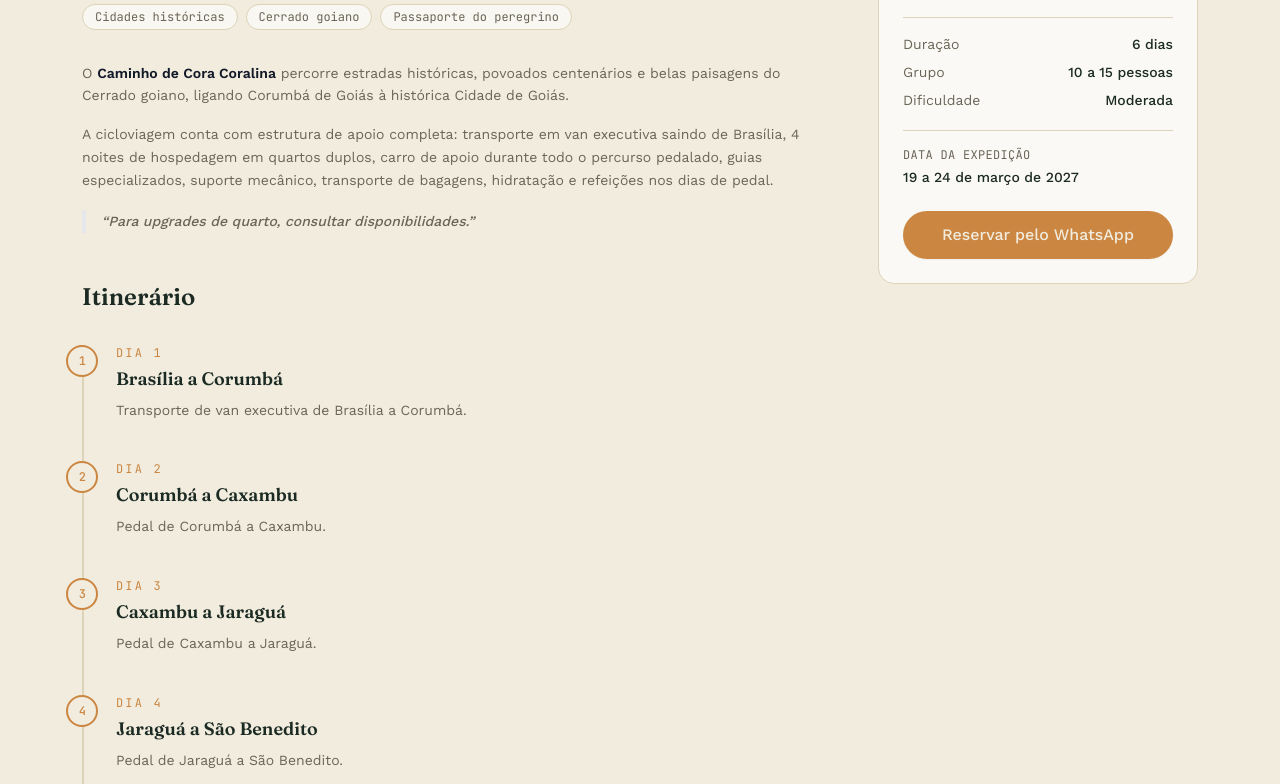
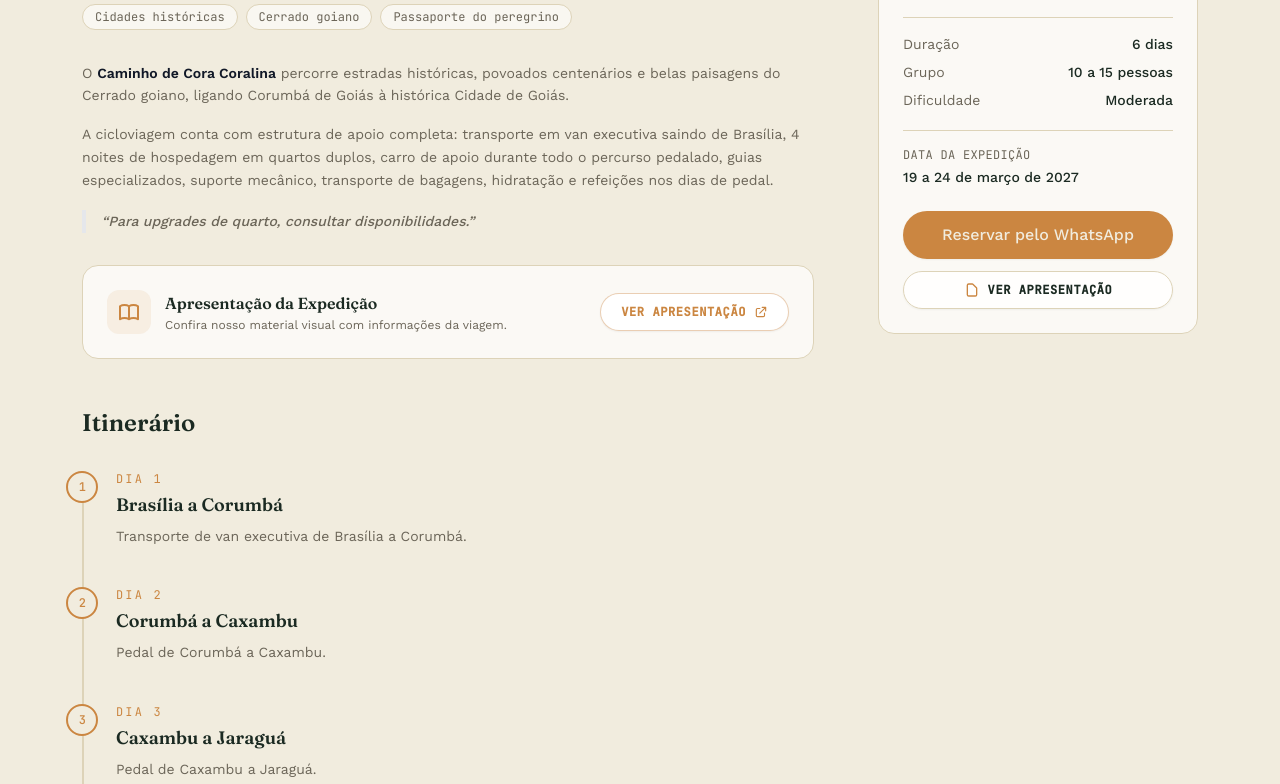
Before and after one commit to phamaralbr/siriema, an Astro site: page /siriema/expedicoes/caminho-de-cora in a window 1280 px wide. Shown: the part 876-1660 px from the top of the page. Built offline with nearby package versions, Linux system fonts and the light colour scheme; Astro itself is replaced by a stand-in of ours.

Commit message:
adding slideshow url to expedition page

```diff
--- a/public/admin/config.yml
+++ b/public/admin/config.yml
@@ -151,6 +151,12 @@ collections:
             default: "Olá! Vi o catálogo de expedições e gostaria de mais informações."
             required: false
 
+          - label: "Link da apresentação / slides (opcional)"
+            name: "presentationUrl"
+            widget: "string"
+            required: false
+            hint: "Link público para Google Slides, Canva, Google Drive ou PDF do caderno de expedição."
+
           - label: "Descrição completa"
             name: "body"
             widget: "markdown"
--- a/src/content.config.ts
+++ b/src/content.config.ts
@@ -70,6 +70,9 @@ const expeditions = defineCollection({
       // for só um dia ou você preferir mostrar uma única data.
       endDate: z.preprocess(blankToUndefined, z.coerce.date().optional()),
 
+      // Link para apresentação/slides ou PDF do caderno de expedição (opcional)
+      presentationUrl: z.preprocess(blankToUndefined, z.string().optional()),
+
       // Marque quando não houver mais vagas. O site esmaece a imagem,
       // mostra um selo "Esgotado" e remove os botões de reserva —
       // continua aparecendo no catálogo, só não dá mais pra reservar.
--- a/src/content/expeditions/caminho-de-cora/index.md
+++ b/src/content/expeditions/caminho-de-cora/index.md
@@ -44,6 +44,7 @@ includes:
   - "Todas as refeições nos dias de pedal inclusas"
 excludes: []
 whatsappMessage: "Olá! Gostaria de mais informações sobre o Caminho de Cora Coralina (19 a 24 de março)."
+presentationUrl: "https://drive.google.com/file/d/1Fw-TsOoa3x7AhHMVznYihbmCjIxyxWN0/view?usp=drive_link"
 ---
 
 O **Caminho de Cora Coralina** percorre estradas históricas, povoados centenários e belas paisagens do Cerrado goiano, ligando Corumbá de Goiás à histórica Cidade de Goiás.
--- a/src/pages/expedicoes/[slug].astro
+++ b/src/pages/expedicoes/[slug].astro
@@ -92,6 +92,33 @@ const ctaLink = whatsappLink(
           <Content />
         </div>
 
+        {e.presentationUrl && (
+          <div class="mt-8 flex flex-col items-start justify-between gap-4 rounded-2xl border border-sand bg-white/70 p-5 sm:flex-row sm:items-center sm:p-6">
+            <div class="flex items-center gap-3.5">
+              <div class="flex h-11 w-11 shrink-0 items-center justify-center rounded-xl bg-rust/10 text-rust">
+                <svg xmlns="http://www.w3.org/2000/svg" class="h-6 w-6" fill="none" viewBox="0 0 24 24" stroke="currentColor" stroke-width="2">
+                  <path stroke-linecap="round" stroke-linejoin="round" d="M12 6.253v13m0-13C10.832 5.477 9.246 5 7.5 5S4.168 5.477 3 6.253v13C4.168 18.477 5.754 18 7.5 18s3.332.477 4.5 1.253m0-13C13.168 5.477 14.754 5 16.5 5c1.747 0 3.332.477 4.5 1.253v13C19.832 18.477 18.247 18 16.5 18c-1.746 0-3.332.477-4.5 1.253" />
+                </svg>
+              </div>
+              <div>
+                <h3 class="font-display text-base font-semibold text-ink">Apresentação da Expedição</h3>
+                <p class="mt-0.5 text-xs text-stone">Confira nosso material visual com informações da viagem.</p>
+              </div>
+            </div>
+            <a
+              href={e.presentationUrl}
+              target="_blank"
+              rel="noopener noreferrer"
+              class="inline-flex w-full shrink-0 items-center justify-center gap-2 rounded-full border border-rust/40 bg-white px-5 py-2.5 font-mono text-xs font-semibold uppercase tracking-wider text-rust shadow-sm transition-all hover:bg-rust hover:text-parchment sm:w-auto"
+            >
+              Ver Apresentação
+              <svg xmlns="http://www.w3.org/2000/svg" class="h-3.5 w-3.5" fill="none" viewBox="0 0 24 24" stroke="currentColor" stroke-width="2">
+                <path stroke-linecap="round" stroke-linejoin="round" d="M10 6H6a2 2 0 00-2 2v10a2 2 0 002 2h10a2 2 0 002-2v-4M14 4h6m0 0v6m0-6L10 14" />
+              </svg>
+            </a>
+          </div>
+        )}
+
         <div class="mt-12">
           <ItineraryTimeline itinerary={e.itinerary} />
         </div>
@@ -149,6 +176,20 @@ const ctaLink = whatsappLink(
             {priceFormatted ? 'Reservar pelo WhatsApp' : 'Consultar pelo WhatsApp'}
           </a>
         )}
+
+        {e.presentationUrl && (
+          <a
+            href={e.presentationUrl}
+            target="_blank"
+            rel="noopener noreferrer"
+            class="mt-3 flex w-full items-center justify-center gap-2 rounded-full border border-sand bg-white/80 px-5 py-2.5 font-mono text-xs font-semibold uppercase tracking-wider text-ink shadow-sm transition-all hover:border-rust hover:bg-white hover:text-rust"
+          >
+            <svg xmlns="http://www.w3.org/2000/svg" class="h-4 w-4 text-rust" fill="none" viewBox="0 0 24 24" stroke="currentColor" stroke-width="2">
+              <path stroke-linecap="round" stroke-linejoin="round" d="M7 21h10a2 2 0 002-2V9.414a1 1 0 00-.293-.707l-5.414-5.414A1 1 0 0012.586 3H7a2 2 0 00-2 2v14a2 2 0 002 2z" />
+            </svg>
+            Ver Apresentação
+          </a>
+        )}
       </aside>
     </div>
   </section>
```
Also changed, not shown: src/content/expeditions/caminho-de-cora/2025-Specialized-Levo-4-Comp-Alloy-00026.jpg (added).
